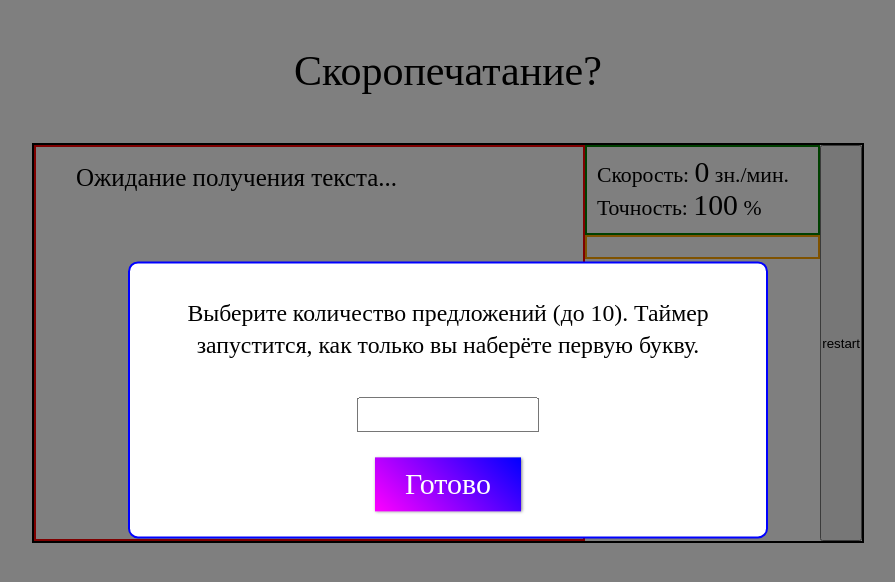
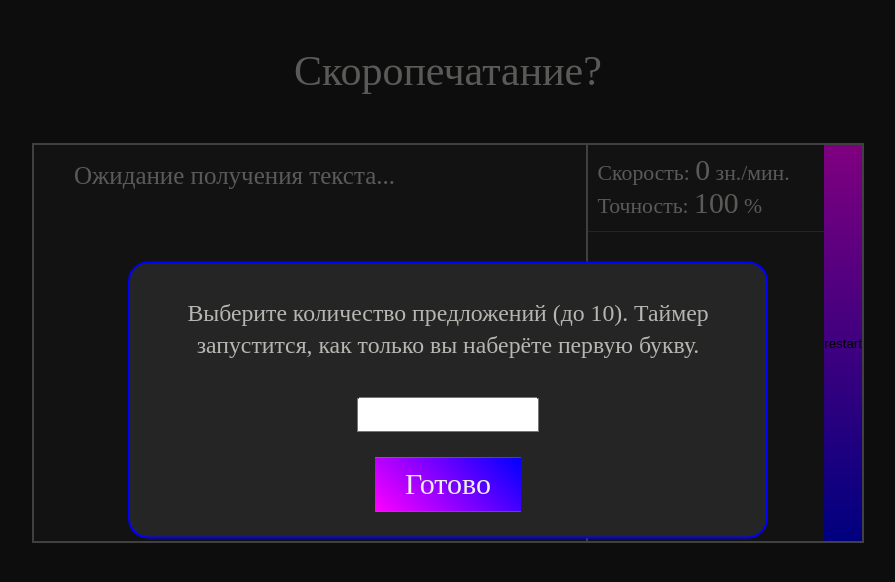
Before and after one commit to dondrell/print-trainer, a React (Create React App) app: page / in a window 1280 px wide. Shown: the top 582 px of the page, without its empty margins (192-1087 px from the left). Built offline with nearby package versions, Linux system fonts and the light colour scheme.

Commit message:
some styles

```diff
--- a/src/App.js
+++ b/src/App.js
@@ -122,7 +122,7 @@ class App extends React.Component{
 							size={this.state.text.length}/>
 						<ResultList result_list={this.state.result_list}/>
 					</div>
-					<button onClick={this.restart}>restart</button>
+					<button className='restart-button' onClick={this.restart}>restart</button>
 				</main>
 			</div>
 		);
--- a/src/Modal/Modal.css
+++ b/src/Modal/Modal.css
@@ -13,8 +13,8 @@
 	top: 50%;
 	left: 50%;
 	transform: translate(-50%,-50%);
-	background-color: white;
-	border-radius: 10px;
+	background-color: #252525;
+	border-radius: 20px;
 	border: 2px blue solid;
 }
 
@@ -54,15 +54,18 @@
 	margin: 10px;
 	padding: 10px 30px;
 	font: 30px OpenSans;
-	color: white;
+	color: #eee;
 	background-image: linear-gradient(45deg, magenta, blue);
 	outline: none;
 	border: none;
 	cursor: pointer;
-	box-shadow: 1px 1px 3px rgba(0,0,0,.5);
 }
 
 .window__button:active{
 	box-shadow: none;
 	box-shadow: inset 2px 1px 8px rgba(0,0,0,.4);
 }
+
+.window__button:hover{
+	background-image: linear-gradient(45deg, #FF00FF, #42AAFF);
+}
--- a/src/Results/Results.css
+++ b/src/Results/Results.css
@@ -1,7 +1,7 @@
 .current-result{
 	padding: 10px;
 	font: 20px/28px OpenSans;
-	border: 2px solid green;
+	border-bottom: 1px solid #434B4D;
 }
 
 @media (min-width: 769px) and (max-width: 4096px) {
@@ -26,11 +26,10 @@
 	display: flex;
 	flex-direction: column;
 	width: 30%;
+	background-color: #252525;
 }
 
 .result-list{
-	padding: 10px;
-	border: 2px solid orange;
 	overflow: auto;
 }
 
@@ -44,11 +43,11 @@
 
 
 .result-list__item{
-	margin-bottom: 15px;
+	padding: 10px;
 	font: 12px/14px OpenSans;
 	list-style-type: none;
 	white-space: pre-line;
-	background-color: darkgray;
+	border: 1px solid #434B4D;
 }
 
 @media (min-width: 769px) and (max-width: 4096px) {
--- a/src/Text/Text.css
+++ b/src/Text/Text.css
@@ -1,25 +1,28 @@
 .text{
 	width: 70%;
 	height: 100%;
-	border: 2px solid red;
+	border-right: 2px solid gray;
 	font: 20px/28px OpenSans;
 	text-indent: 1em;
 	padding: 15px;
 	overflow: auto;
 	white-space: pre-wrap;
+	background-color: #252525;
 }
 
 .text__letter__green{
-	color: green;
+	color: #A8E4A0;
 }
 
 .text__letter__gray{
 	background-color: gray;
+	color: white;
 	border-radius: 2px;
 }
 
 .text__letter__red{
-	background-color: red;
+	background-color: #A5260A;
+	color: white;
 	border-radius: 2px;
 }
 
--- a/src/index.css
+++ b/src/index.css
@@ -2,6 +2,11 @@
   margin: 0;
   padding: 0;
   box-sizing: border-box;
+}
+
+body{
+	background-color: #1a1a1a;
+	color: #B5B8B1;
 }
 
 .wrapper{
@@ -14,7 +19,6 @@
 .title{
 	font: 42px/47px OpenSans;
 	margin: 6vh 0;
-	/*color: #434344;*/
 }
 
 .main-area{
@@ -24,5 +28,22 @@
 	min-height: 400px;
 	display: flex;
 
-	border: 2px solid black;
+	border: 2px solid gray;
 }
+
+.restart-button{
+	background-image: linear-gradient(180deg, magenta, blue);
+	outline: none;
+	border: none;
+	cursor: pointer;
+	color: black;
+}
+
+.restart-button:active{
+	box-shadow: none;
+	box-shadow: inset 2px 1px 8px rgba(0,0,0,.4);
+}
+
+.restart-button:hover{
+	background-image: linear-gradient(180deg, #FF00FF, #42AAFF);
+}
```
Also changed, not shown: 1 other file (tests, documents, lock files or other folders).
